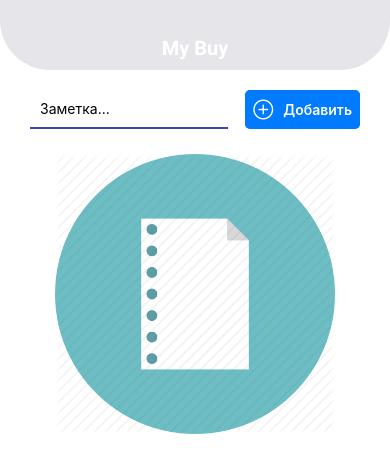
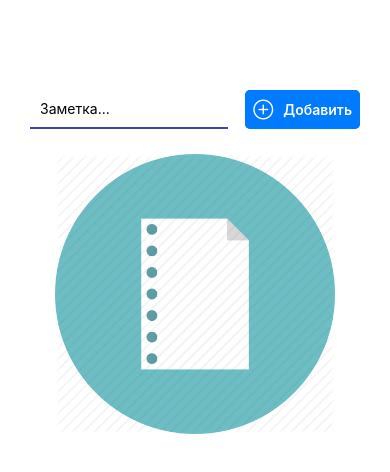
Before and after one commit to iagunov/start-react-native, a React Native app: screen / in a window 390 px wide. Shown: the top 472 px of the page. Built offline with nearby package versions, Linux system fonts and the light colour scheme.

Commit message:
platform

```diff
--- a/src/components/AddTodo.js
+++ b/src/components/AddTodo.js
@@ -1,5 +1,5 @@
 import React, {useState} from 'react'
-import {View, StyleSheet, TextInput, Button, Alert} from 'react-native'
+import {View, StyleSheet, TextInput, Keyboard, Alert} from 'react-native'
 import { AntDesign } from '@expo/vector-icons'
 
 import { THEME } from '../theme'
@@ -11,6 +11,7 @@
         if (value.trim()) {
             onSubmit(value)
             setValue('')
+            Keyboard.dismiss()
         } else {
             Alert.alert('Заметка не должна быть пустой')
         }
--- a/src/components/Navbar.js
+++ b/src/components/Navbar.js
@@ -1,5 +1,5 @@
 import React from 'react'
-import {View, StyleSheet, Text} from 'react-native'
+import {View, StyleSheet, Platform} from 'react-native'
 
 import { THEME } from '../theme'
 import { AppTextBold } from '../components/ui/AppTextBold'
@@ -7,7 +7,10 @@
 
 export const Navbar = ({title}) => {
     return (
-        <View style={styles.navbar}>
+        <View style={{...styles.navbar, ...Platform.select({
+            ios: styles.navbarIos,
+            android: styles.navbarAndroid
+        })}}>
             <AppTextBold style={styles.text}>{title}</AppTextBold>
         </View>
     )
@@ -18,13 +21,18 @@
         height: 70,
         alignItems: 'center',
         justifyContent: 'flex-end',
-        backgroundColor: THEME.GREY_COLOR,
-        paddingBottom: 10,
-        borderBottomRightRadius: 50,
-        borderBottomLeftRadius: 50
+
+        paddingBottom: 10
+    },
+    navbarAndroid: {
+        backgroundColor: THEME.MAIN_COLOR
+    },
+    navbarIos: {
+        borderBottomColor: THEME.GREY_COLOR,
+        borderBottomWidth: 1
     },
     text: {
-        color: 'white',
+        color: Platform.OS === 'ios' ? THEME.MAIN_COLOR : '#fff',
         fontSize: 20
     }
 })
--- a/src/components/ui/AppButton.js
+++ b/src/components/ui/AppButton.js
@@ -1,17 +1,19 @@
 import React from 'react'
-import {StyleSheet, View, TouchableOpacity} from 'react-native'
+import {StyleSheet, View, TouchableOpacity, TouchableNativeFeedback, Platform} from 'react-native'
 import {AppTextBold} from './AppTextBold'
 
 import { THEME } from '../../theme'
 
 export const AppButton = ({ children, onPress, color = THEME.MAIN_COLOR }) => {
+    const Wrapper =
+        Platform.OS === 'android' ? TouchableNativeFeedback : TouchableOpacity
 
     return (
-        <TouchableOpacity onPress={onPress} >
+        <Wrapper onPress={onPress} >
             <View style={{ ...styles.button, backgroundColor: color }}>
                 <AppTextBold style={styles.text}>{children}</AppTextBold>
             </View>
-        </TouchableOpacity>
+        </Wrapper>
     )
 }
 
```
